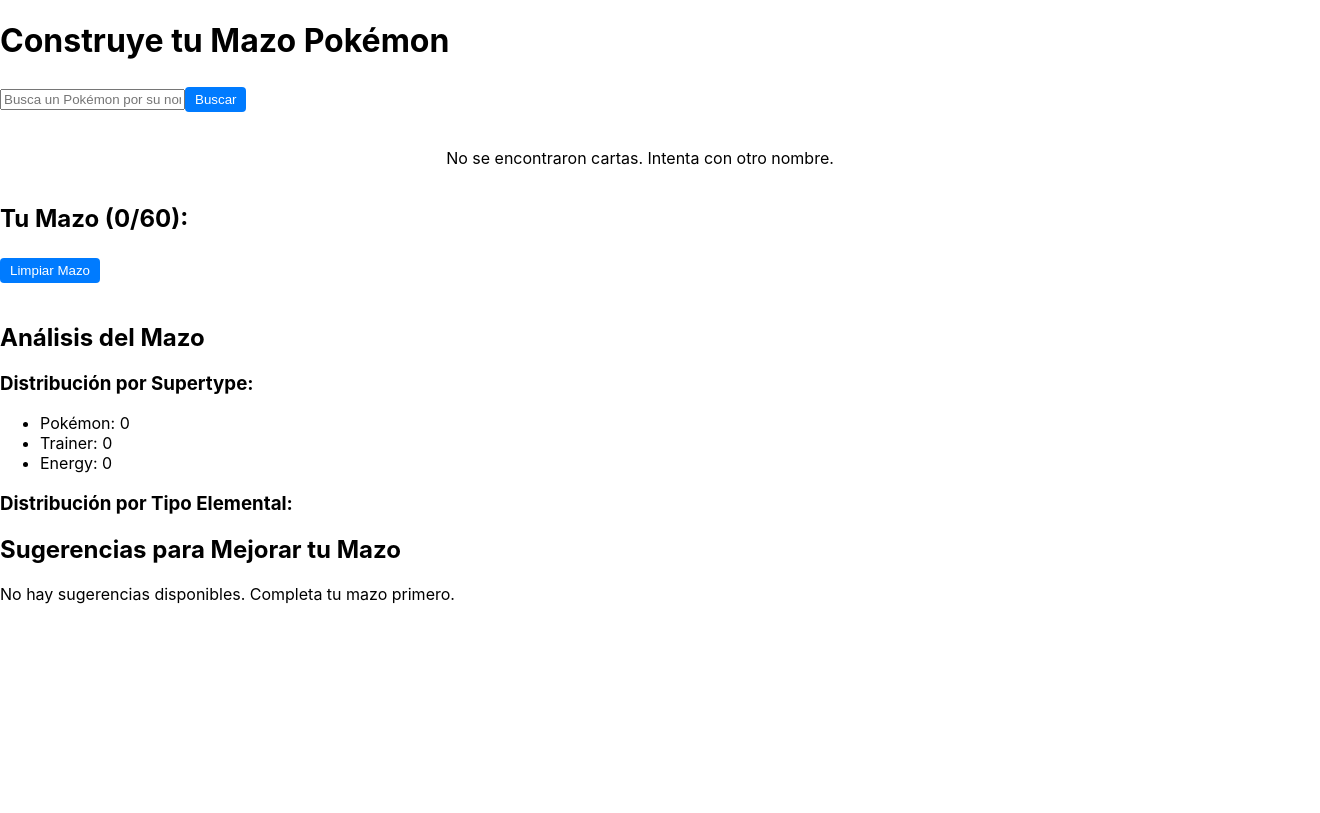
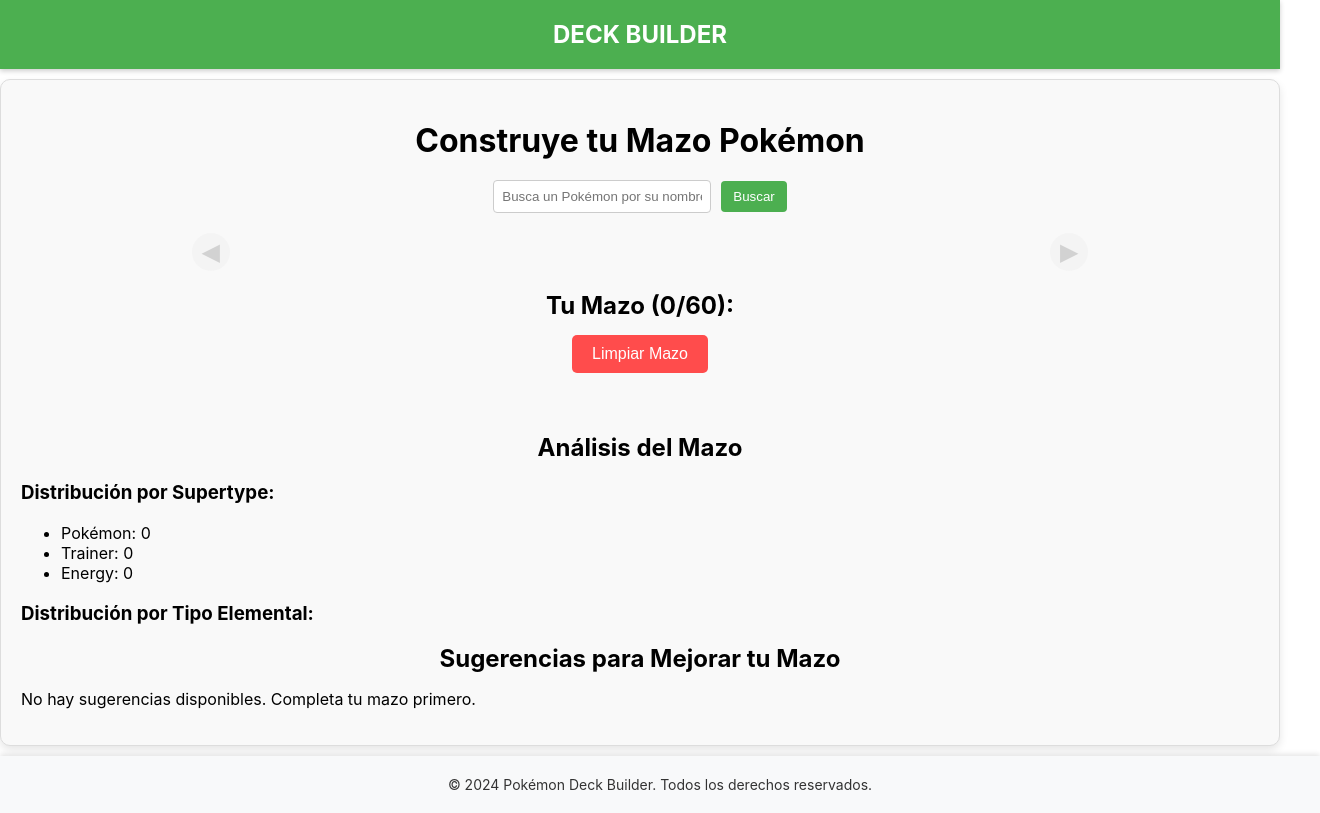
Before and after one commit to IanRioseco/proyecto-final, a React (Create React App) app: page / in a window 1280 px wide. Shown: the whole page, 1320 px wide, since content can reach past the window. Built offline with nearby package versions, Linux system fonts and the light colour scheme.

Commit message:
cambios en la maquetacion y cambios en las funcionalidades

```diff
--- /dev/null
+++ b/src/components/APP.jsx
@@ -0,0 +1,16 @@
+import React from 'react';
+import Header from './header';
+import Body from './Deckbuilder';
+import Footer from './footer';
+
+function App() {
+  return (
+    <div>
+      <Header />
+      <Body />
+      <Footer />
+    </div>
+  );
+}
+
+export default App;
--- a/src/components/CardSearch.css
+++ b/src/components/CardSearch.css
@@ -1,45 +1,100 @@
-.search-results {
-    display: flex; /* Cambia a flexbox */
-    flex-wrap: wrap; /* Permite que las cartas se ajusten a la siguiente línea si no hay espacio */
-    gap: 20px; /* Espacio entre las cartas */
-    margin-top: 20px;
-    justify-content: center; /* Centra las cartas en el contenedor */
+/* Contenedor principal del componente */
+.card-search {
+    text-align: center;
+    margin: 20px auto;
 }
 
-.search-card {
+/* Controles de búsqueda */
+.search-controls {
+    margin-bottom: 20px;
+}
+
+.search-controls input {
+    padding: 8px;
+    width: 200px;
+    margin-right: 10px;
+    border-radius: 4px;
     border: 1px solid #ccc;
+}
+
+.search-controls button {
+    padding: 8px 12px;
+    border: none;
+    background-color: #4caf50;
+    color: white;
+    border-radius: 4px;
+    cursor: pointer;
+}
+
+/* Contenedor del slider */
+.slider-container {
+    display: flex;
+    align-items: center;
+    justify-content: center;
+    margin-top: 20px;
+}
+
+/* Botones de navegación */
+.nav-button {
+    background-color: #f0f0f0;
+    border: none;
+    cursor: pointer;
+    font-size: 24px;
+    margin: 0 10px;
+    padding: 5px 10px;
+    border-radius: 50%;
+}
+
+.nav-button:disabled {
+    opacity: 0.5;
+    cursor: not-allowed;
+}
+
+/* Grid para mostrar cartas */
+.cards-grid {
+    display: grid;
+    grid-template-columns: repeat(4, 1fr); /* 4 columnas */
+    gap: 15px;
+    width: 800px;
+}
+
+/* Estilo de las cartas */
+.card-item {
+    border: 1px solid #ddd;
     border-radius: 8px;
     padding: 10px;
     text-align: center;
-    width: 150px; /* Ajusta el ancho según necesites */
-    box-shadow: 0 2px 4px rgba(0, 0, 0, 0.1);
-    background-color: #8b939c;
+    background-color: #fff;
+    box-shadow: 0 2px 5px rgba(0, 0, 0, 0.2);
+
 }
 
-.search-card:hover {
+.card-item img {
+    width: 100px;
+    height: auto;
+}
+
+.card-item button {
+    margin-top: 8px;
+    background-color: #007bff;
+    color: #fff;
+    border: none;
+    padding: 5px 10px;
+    border-radius: 4px;
+    cursor: pointer;
+}
+
+.card-item button:hover {
+    background-color: #0056b3;
     border-color: #007bff;
     transform: translateY(-5px);
     box-shadow: 0 6px 12px rgba(0, 0, 0, 0.3);
     cursor: pointer;
 }
 
-.search-card img {
-    max-width: 100%;
-    border-radius: 8px;
+.card-item:hover {
+    border-color: #007bff;
+    transform: translateY(-5px);
+    box-shadow: 0 6px 12px rgba(0, 0, 0, 0.3);
+    cursor: pointer;
 }
-
-
-button {
-    cursor: pointer;
-    background-color: #007bff;
-    color: white;
-    border: none;
-    padding: 5px 10px;
-    margin-top: 5px;
-    border-radius: 4px;
-    transition: background-color 0.2s;
-}
-
-button:hover {
-    background-color: #0056b3;
-}
--- a/src/components/CardSearch.jsx
+++ b/src/components/CardSearch.jsx
@@ -1,26 +1,41 @@
 import React, { useState } from 'react';
 import axios from 'axios';
+import './CardSearch.css'; // Importa el archivo de estilos
 
 function CardSearch({ onAdd }) {
-    const [search, setSearch] = useState('');
-    const [cards, setCards] = useState([]);
+    const [search, setSearch] = useState(''); // Estado para la búsqueda
+    const [cards, setCards] = useState([]); // Estado para las cartas obtenidas
+    const [currentIndex, setCurrentIndex] = useState(0); // Índice del slider
 
+    const CARDS_PER_PAGE = 8; // Mostrar 8 cartas por página (2 filas de 4)
+
+    // Función para obtener las cartas de la API
     const fetchCards = async () => {
-        if (!search.trim()) {
-            console.warn("Por favor ingresa un nombre para buscar.");
-            return;
-        }
-
         try {
             const response = await axios.get(`https://api.pokemontcg.io/v2/cards?q=name:${search}`);
-            setCards(response.data.data);
+            setCards(response.data.data); // Guarda las cartas obtenidas
+            setCurrentIndex(0); // Reinicia el índice del slider
         } catch (error) {
             console.error("Error al buscar cartas:", error);
         }
     };
 
+    // Botón para retroceder
+    const handlePrev = () => {
+        setCurrentIndex((prevIndex) => Math.max(prevIndex - CARDS_PER_PAGE, 0));
+    };
+
+    // Botón para avanzar
+    const handleNext = () => {
+        setCurrentIndex((prevIndex) =>
+            Math.min(prevIndex + CARDS_PER_PAGE, Math.floor(cards.length / CARDS_PER_PAGE) * CARDS_PER_PAGE)
+        );
+    };
+
     return (
-        <div>
+        <div className="card-search">
+            {/* Barra de búsqueda */}
+            <div className="search-controls">
                 <input
                     type="text"
                     placeholder="Busca un Pokémon por su nombre"
@@ -28,20 +43,36 @@
                     onChange={(e) => setSearch(e.target.value)}
                 />
                 <button onClick={fetchCards}>Buscar</button>
+            </div>
 
-            <div className="search-results">
-                {cards.length > 0 ? (
-                    cards.map((card) => (
-                        <div key={card.id} className="search-card">
+            {/* Slider de cartas */}
+            <div className="slider-container">
+                <button
+                    className="nav-button"
+                    onClick={handlePrev}
+                    disabled={currentIndex === 0}
+                >
+                    ◀
+                </button>
+
+                <div className="cards-grid">
+                    {cards.slice(currentIndex, currentIndex + CARDS_PER_PAGE).map((card) => (
+                        <div key={card.id} className="card-item">
                             <img src={card.images.small} alt={card.name} />
                             <p>{card.name}</p>
                             <p>Tipo: {card.types?.join(", ") || "N/A"}</p>
                             <button onClick={() => onAdd(card)}>Añadir al Mazo</button>
                         </div>
-                    ))
-                ) : (
-                    <p>No se encontraron cartas. Intenta con otro nombre.</p>
-                )}
+                    ))}
+                </div>
+
+                <button
+                    className="nav-button"
+                    onClick={handleNext}
+                    disabled={currentIndex + CARDS_PER_PAGE >= cards.length}
+                >
+                    ▶
+                </button>
             </div>
         </div>
     );
--- a/src/components/Deckbuilder.css
+++ b/src/components/Deckbuilder.css
@@ -1,25 +1,67 @@
-.deck {
-    display: flex; /* Cambia a flexbox */
-    flex-wrap: wrap; /* Permite que las cartas se ajusten a la siguiente línea si no hay espacio */
-    gap: 20px; /* Espacio entre las cartas */
-    margin-top: 20px;
-    justify-content: center; /* Centra las cartas en el contenedor */
+.deck-builder-container {
+
+    margin: 10px auto;
+    padding: 20px;
+    max-width: 100%;
+    border: 1px solid #ddd;
+    border-radius: 10px;
+    background-color: #f9f9f9;
+    box-shadow: 0 4px 8px rgba(0, 0, 0, 0.1);
 }
 
-.deck .card {
-    border: 1px solid #ccc;
-    border-radius: 8px;
-    padding: 10px;
+h1, h2 {
     text-align: center;
-    width: 150px; /* Ajusta el ancho según necesites */
-    box-shadow: 0 2px 4px rgba(0, 0, 0, 0.1);
-    background-color: #8b939c;
+    margin-bottom: 15px;
+
 }
 
-.deck .card:hover {
-    border-color: #007bff;
-    transform: translateY(-5px);
-    box-shadow: 0 6px 12px rgba(0, 0, 0, 0.3);
+.clear-deck-button {
+    display: block;
+    margin: 0 auto 20px; /* Centrar y dar margen inferior */
+    padding: 10px 20px;
+    background-color: #ff4c4c; /* Rojo */
+    color: white;
+    border: none;
+    border-radius: 5px;
     cursor: pointer;
+    font-size: 16px;
+}
+
+.clear-deck-button:hover {
+    background-color: #ff1a1a;
+}
+
+.deck-grid {
+    display: grid;
+    grid-template-columns: repeat(4, 1fr); /* Cuatro columnas */
+    gap: 15px; /* Espaciado entre las cartas */
+    padding: 10px; /* Espaciado interno */
+    margin: 0 auto; /* Centrar grid */
+    justify-content: center; /* Centrar las cartas horizontalmente */
+}
+
+.card {
+    border: 1px solid #ddd;
+    border-radius: 8px;
+    background-color: white;
+    box-shadow: 0 2px 4px rgba(0, 0, 0, 0.1);
+    text-align: center;
+    padding: 10px;
+    transition: transform 0.2s;
+}
+
+.card img {
+    max-width: 100%; /* Asegurar que las imágenes no se salgan del contenedor */
+    height: auto;
+}
+
+.card:hover {
+    transform: scale(1.05); /* Animación al pasar el mouse */
 
 }
+
+.card p {
+    margin: 10px 0 0;
+    font-size: 14px;
+    font-weight: bold;
+}
--- a/src/components/Deckbuilder.jsx
+++ b/src/components/Deckbuilder.jsx
@@ -3,6 +3,7 @@
 import Card from "./Card";
 import DeckAnalysis from "./DeckAnalysis";
 import Suggestions from "./Suggestions";
+import "./Deckbuilder.css"; // Importamos estilos para personalizar
 
 function DeckBuilder() {
   const [deck, setDeck] = useState([]);
@@ -39,12 +40,14 @@
   };
 
   return (
-    <div>
+    <div className="deck-builder-container">
       <h1>Construye tu Mazo Pokémon</h1>
       <CardSearch onAdd={addCardToDeck} />
       <h2>Tu Mazo ({deck.length}/60):</h2>
-      <button onClick={clearDeck}>Limpiar Mazo</button>
-      <div className="deck">
+      <button className="clear-deck-button" onClick={clearDeck}>
+        Limpiar Mazo
+      </button>
+      <div className="deck-grid">
         {deck.map((card) => (
           <Card key={card.id} card={card} onRemove={removeCardFromDeck} />
         ))}
--- a/src/components/Suggestions.jsx
+++ b/src/components/Suggestions.jsx
@@ -42,7 +42,7 @@
   return (
     <div>
       <h2>Sugerencias para Mejorar tu Mazo</h2>
-      {suggestedCards.length === 0 ? (
+      {deck.length === 0 ? (
         <p>No hay sugerencias disponibles. Completa tu mazo primero.</p>
       ) : (
         <div className="suggestions">
--- /dev/null
+++ b/src/components/footer.css
@@ -0,0 +1,17 @@
+footer {
+    display: block;               /* Makes sure the footer is a block element */
+    unicode-bidi: isolate;       /* Ensures proper handling of bidirectional text */
+    background-color: #f8f9fa;   /* Light background color for the footer */
+    padding: 20px;               /* Adds some padding around the footer */
+    text-align: center;          /* Centers the text inside the footer */
+    position: relative;           /* Positions the footer relative to its container */
+    bottom: 0;                   /* Aligns it at the bottom if needed */
+    width: 100%;                 /* Ensures the footer takes the full width */
+    box-shadow: 0 -2px 5px rgba(0, 0, 0, 0.1); /* Adds a subtle shadow for depth */
+}
+
+footer p {
+    margin: 0;                   /* Removes default margin from paragraph */
+    color: #333;                 /* Dark gray color for text */
+    font-size: 14px;             /* Font size for footer text */
+}
--- /dev/null
+++ b/src/components/footer.jsx
@@ -0,0 +1,12 @@
+import React from 'react';
+import './footer.css';
+
+function Footer() {
+  return (
+    <footer>
+      <p> &copy; 2024 Pokémon Deck Builder. Todos los derechos reservados.</p>
+    </footer>
+  );
+}
+
+export default Footer;
--- /dev/null
+++ b/src/components/header.css
@@ -0,0 +1,14 @@
+header {
+    display: block;                /* Asegura que el header sea un elemento de bloque */
+    unicode-bidi: isolate;        /* Maneja el texto bidireccional correctamente */
+    background-color: #4CAF50;    /* Color de fondo verde */
+    color: white;                 /* Color del texto blanco */
+    padding: 20px;                /* Espaciado interno para el header */
+    text-align: center;           /* Centra el texto dentro del header */
+    box-shadow: 0 2px 5px rgba(0, 0, 0, 0.2); /* Sombra sutil para darle profundidad */
+}
+
+header h1 {
+    margin: 0;                    /* Elimina el margen predeterminado del h1 */
+    font-size: 24px;              /* Tamaño de fuente para el título */
+}
--- /dev/null
+++ b/src/components/header.jsx
@@ -0,0 +1,12 @@
+import React from 'react';
+import './header.css';
+
+function Header() {
+  return (
+    <header>
+      <h1>DECK BUILDER</h1>
+    </header>
+  );
+}
+
+export default Header;
--- a/src/index.js
+++ b/src/index.js
@@ -1,13 +1,11 @@
 import React from "react";
 import ReactDOM from "react-dom/client";
-import DeckBuilder from "./components/Deckbuilder"; // Importa tu componente principal
 import "./index.css"; // Tu archivo de estilos opcional
-import "./components/CardSearch.css"; // Tu archivo de estilos opcional
-import "./components/Deckbuilder.css"; // Tu archivo de estilos opcional
+import App from "./components/APP";
 
 const root = ReactDOM.createRoot(document.getElementById("root"));
 root.render(
   <React.StrictMode>
-    <DeckBuilder />
+    <App />
   </React.StrictMode>
 );
```
Lines whose indentation alone changed are shown as unchanged.
